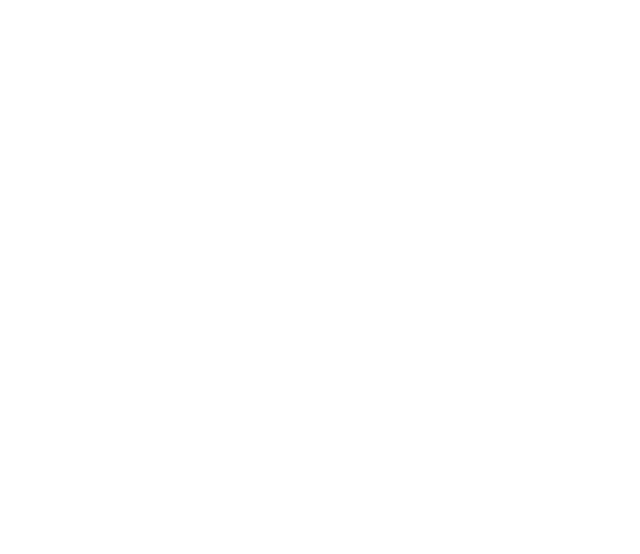
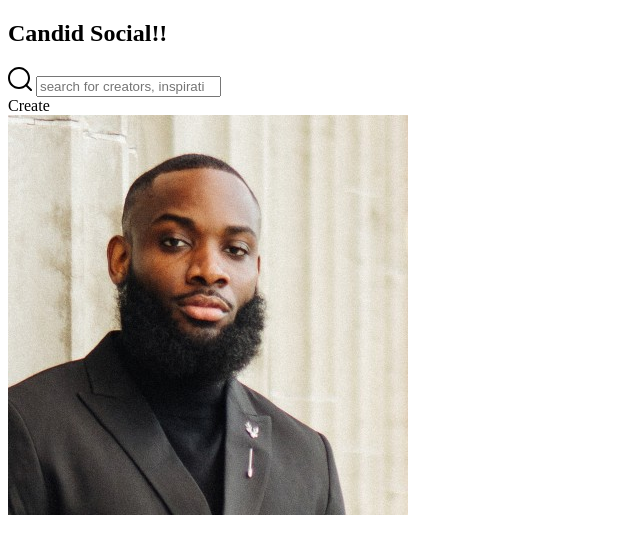
Before and after one commit to obleus/CandidSocialMediaApp, a plain HTML site: page index.html in a window 1280 px wide. Shown: the whole page, without its empty margins (0-640 px from the left). Drawn offline with nearby package versions, Linux system fonts and the light colour scheme.

Commit message:
Navigation bar setup

```diff
--- a/index.html
+++ b/index.html
@@ -9,6 +9,23 @@
     <title>Candid - Responsive Social Media Website Using HTML, CSS, & JavaScript!</title>
 </head>
 <body>
+    <nav>
+        <div class="container">
+            <h2 class="logo">
+                Candid Social!!
+            </h2>
+        </div>
+        <div class="search-bar">
+            <svg xmlns="http://www.w3.org/2000/svg" width="24" height="24" id="search"><path d="M11 22C4.935 22 0 17.065 0 11S4.935 0 11 0s11 4.935 11 11-4.935 11-11 11zm0-20c-4.962 0-9 4.037-9 9s4.038 9 9 9 9-4.037 9-9-4.038-9-9-9z"></path><path d="M23 24a.997.997 0 0 1-.707-.293l-4.795-4.795a1 1 0 0 1 1.415-1.414l4.794 4.795A.999.999 0 0 1 23 24z"></path></svg>
+            <input type="search" placeholder="search for creators, inspirations, and projects">
+        </div>
+        <div class="creae">
+            <label for="create-post">Create</label>
+            <div class="profile-picture">
+                <img src="./images/1603639376544.jpeg" alt="">
+            </div>
+        </div>
+    </nav>
     <script src="./index.js"></script>
 </body>
 </html>
```
Also changed, not shown: images/1603639376544.jpeg (added), 1 other file.
